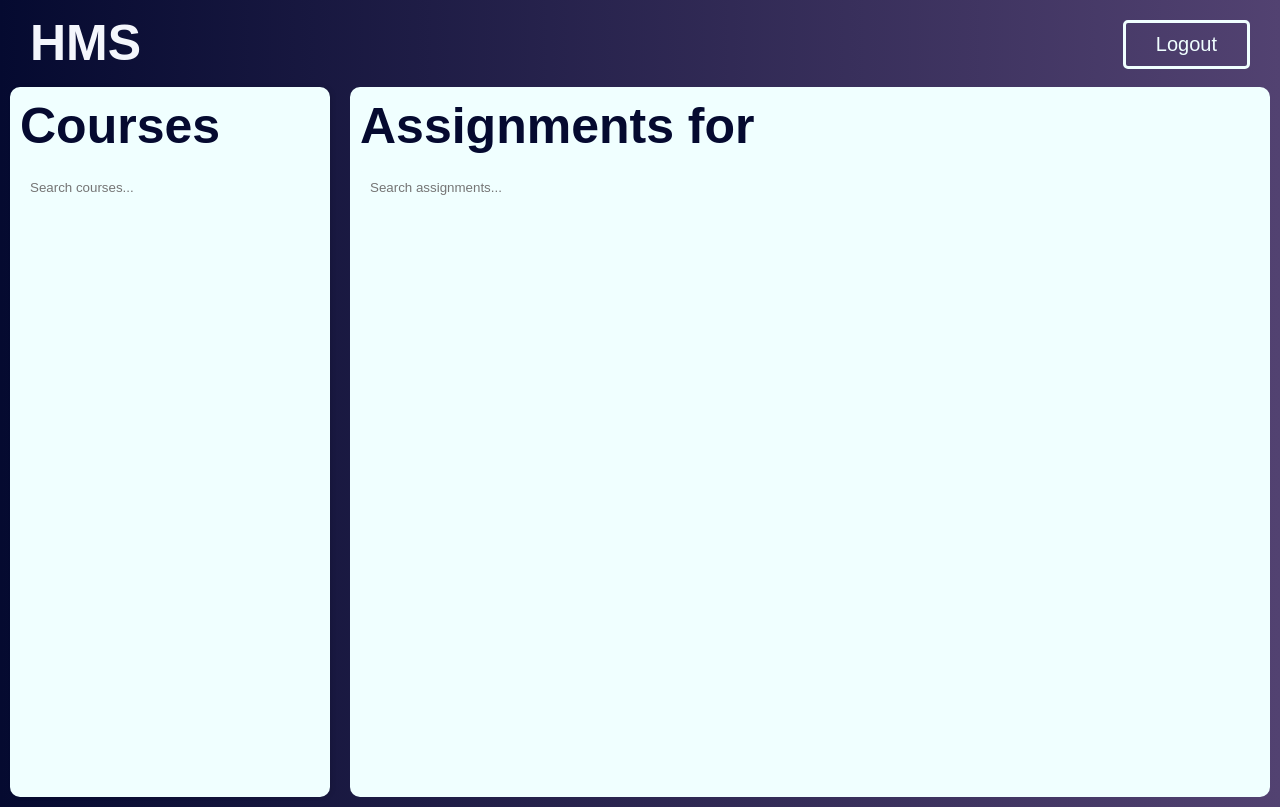
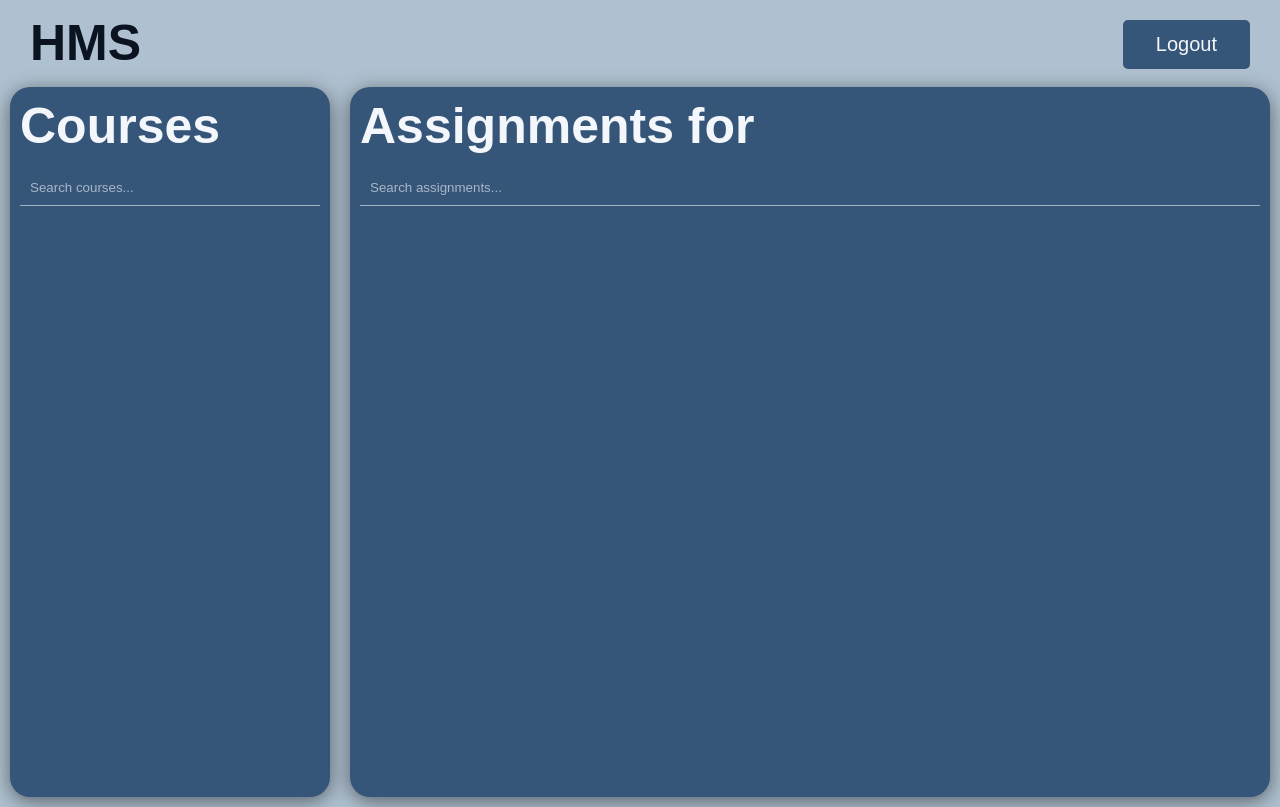
Before and after one commit to willemharmse/CodeWizardsHMSProject, a React (Create React App) app in the folder frontend/: page /dashboard in a window 1280 px wide. Built offline with nearby package versions, Linux system fonts and the light colour scheme.

Commit message:
Design changes on Dashboard, Landing page and login page

```diff
--- a/frontend/src/components/Dashboard.css
+++ b/frontend/src/components/Dashboard.css
@@ -1,3 +1,17 @@
+::placeholder{
+  color: #f3f6fa;
+  opacity: 0.6;
+}
+
+::-ms-input-placeholder{
+  color: #f3f6fa;
+  opacity: 0.6;
+}
+
+.dashboard {
+  background-color: #afc1d0;
+}
+
 .dashboard-body {
   display: flex;
   height: 90vh;
@@ -13,6 +27,7 @@
 .dashboard-header-content h2{
   margin-top: 14px;
   margin-left: 30px;
+  color: #0b1320;
 }
 
 .dashboard-logout-button {
@@ -20,9 +35,10 @@
   font-size: 20px;
   background-color: transparent;
   border: 3px solid;
-  border-color: azure;
+  background-color: #365679;
+  border-color: #365679;
+  color: #f3f6fa;
   padding: 10px 30px;
-  color: azure;
   cursor: pointer;
   border-radius: 5px;
   transition: background-color 0.3s ease;
@@ -31,24 +47,31 @@
 }
 
 .dashboard-logout-button:hover {
-  background-color: azure;
-  color: #050a30;
+  background-color: #afc1d0;
+  color: #365679;
   transition: 0.5s ease;
 }
 
 .sidebar {
   width: 25%;
-  background-color: azure;
+  background-color: #365679;
   color: #050a30;
+  overflow-y: auto;
   margin: 10px;
   margin-top: 0;
   padding: 10px;
-  box-shadow: 2px 0 5px rgba(0,0,0,0.1);
-  border-radius: 10px;
+  box-shadow: 0px 4px 20px rgba(0, 0, 0, 0.5);
+  border-radius: 20px;
+  scrollbar-width: none;
+  -ms-overflow-style: none;
+}
+
+.sidebar::-webkit-scrollbar {
+  display: none;
 }
 
 .sidebar h2{
-  color: #050a30;
+  color: #f3f6fa;
 }
 
 .main-content {
@@ -56,13 +79,20 @@
   margin: 10px;
   padding: 10px;
   overflow-y: auto;
-  background-color: azure;
-  border-radius: 10px;
+  background-color: #365679;
+  box-shadow: 0px 4px 20px rgba(0, 0, 0, 0.5);
+  border-radius: 20px;
   margin-top: 0;
+  scrollbar-width: none;
+  -ms-overflow-style: none;
+}
+
+.main-content::-webkit-scrollbar {
+  display: none;
 }
 
 .main-content h2{
-  color: #050a30;
+  color: #f3f6fa;
 }
 
 h2 {
@@ -75,41 +105,49 @@ h2 {
 
 .search-bar input {
   flex: 1;
-  background-color: azure;
+  color: #f3f6fa;
+  background-color: transparent;
   padding: 10px;
   margin-bottom: 20px;
-  border-radius: 5px;
   border: none;
+  border-bottom: 1px solid #f3f6fa93;
+}
+
+.search-bar input:focus{
+    outline: none;
 }
 
 .course-list, .assignment-list, .submission-list {
   display: flex;
   flex-direction: column;
-  gap: 15px;
+  gap: 10px;
 }
 
 .course-item, .assignment-item, .submission-item {
   display: flex;
   align-items: center;
   padding: 15px;
-  border-radius: 8px;
-  background-color: #45a29e;
-  color: white;
+  border-radius: 24px;
+  background-color: #1c3f60;
+  color: #f3f6fa;
   cursor: pointer;
-  transition: background-color 0.3s ease;
+  box-shadow: 0px 2px 10px rgba(0, 0, 0, 0.2);
+  transition: color 0.3s ease,background-color 0.3s ease;
 }
 
 .course-item:hover, .assignment-item:hover, .submission-item:hover {
-  background-color: #66b2ad;
+  color: #1c3f60;
+  background-color: #afc1d0;
 }
 
 .selected {
-  background-color: #66b2ad;
+  color: #1c3f60;
+  background-color: #afc1d0;
 }
 
 .course-icon, .assignment-icon, .submission-icon {
-  width: 40px;
-  height: 40px;
+  width: 60px;
+  height: 60px;
   background-color: #0b0c10;
   margin-right: 15px;
   border-radius: 5px;
@@ -122,19 +160,3 @@ h2 {
 .submission-details h3, .assignment-details h3, .course-details h3 {
   margin: 0;
 }
-
-.logout-button {
-  position: absolute;
-  top: 20px;
-  right: 20px;
-  background-color: #66b2ad;
-  color: white;
-  padding: 10px 20px;
-  border: none;
-  border-radius: 5px;
-  cursor: pointer;
-}
-
-.logout-button:hover {
-  background-color: #45a29e;
-}
--- a/frontend/src/components/LandingPage.css
+++ b/frontend/src/components/LandingPage.css
@@ -1,7 +1,7 @@
 .landing-container, html {
   margin: 0;
   padding: 0;
-  background-image: linear-gradient(to right, #050a30,#524271);
+  background-color: #1c3f60;
   height: 100%;
   font-family: Arial;
 }
@@ -9,7 +9,7 @@
 .landing-page-header h2 {
   font-size: 80px;
   position: relative;
-  color: azure;
+  color: #f3f6fa;
   margin-top: 70px;
   margin-left: 70px;
 }
@@ -25,9 +25,9 @@
   font-size: 20px;
   background-color: transparent;
   border: 3px solid;
-  border-color: azure;
+  border-color: #f3f6fa;
   padding: 20px 30px;
-  color: azure;
+  color: #f3f6fa;
   cursor: pointer;
   border-radius: 5px;
   transition: background-color 0.3s ease;
@@ -36,13 +36,13 @@
 }
 
 .landing-page-login-button:hover {
-  background-color: azure;
-  color: #050a30;
-  transition: 0.5s ease;
+  background-color: #f3f6fa;
+  color: #1c3f60;
+  transition: 0.3s ease;
 }
 
 .landing-page-content {
-  color: azure;
+  color: #f3f6fa;
   margin-left: 70px;
   margin-right: 70px;
 }
@@ -68,9 +68,9 @@
   font-size: 20px;
   background-color: transparent;
   border: 3px solid;
-  border-color: azure;
+  border-color: #f3f6fa;
   padding: 30px 100px;
-  color: azure;
+  color: #f3f6fa;
   cursor: pointer;
   border-radius: 5px;
   transition: background-color 0.3s ease;
@@ -79,7 +79,7 @@
 }
 
 .landing-page-button:hover {
-  background-color: azure;
-  color: #050a30;
-  transition: 0.5s ease;
+  background-color: #f3f6fa;
+  color: #1c3f60;
+  transition: 0.3s ease;
 }
--- a/frontend/src/components/LoginPage.css
+++ b/frontend/src/components/LoginPage.css
@@ -2,11 +2,11 @@
 body {
   margin: 0;
   font-family: 'Arial', sans-serif;
-  background-image: linear-gradient(to right, #050a30,#524271);
+  background-color: #1c3f60;
 }
 
 .login-page-box {
-  margin-top: 80px;
+  margin-top: 50px;
   display: flex;
   flex-direction: column;
   justify-content: center;
@@ -14,13 +14,21 @@ body {
 }
 
 .login-box {
-  background-color: #050a30;
+  background-color: #365679;
   padding: 40px;
-  border-radius: 10px;
+  border-radius: 20px;
   box-shadow: 0px 4px 20px rgba(0, 0, 0, 0.1);
   width: 100%;
   max-width: 400px;
   text-align: center;
+}
+
+.header-content h2{
+  font-size: 80px;
+  position: relative;
+  color: #f3f6fa;
+  margin-top: 70px;
+  margin-left: 70px;
 }
 
 h2 {
@@ -57,24 +65,26 @@ h2 {
 }
 
 .input-group input:focus {
-  border-color: #414a91;
+  border-color: #0b1320;
   outline: none;
 }
 
 .login-button {
-  background-color: #f4f6fc;
-  color: 050a30;
+  background-color: transparent;
+  border: 3px solid;
+  border-color: #f3f6fa;
+  color: #f3f6fa;
   padding: 12px;
-  border: none;
   border-radius: 5px;
   font-size: 1rem;
   width: 100%;
   cursor: pointer;
-  transition: background-color 0.3s ease;
+  transition: color 0.3s ease, background-color 0.3s ease;
 }
 
 .login-button:hover {
-  background-color: #9e9e9e;
+  background-color: #f3f6fa;
+  color: #0b1320;
 }
 
 
```
